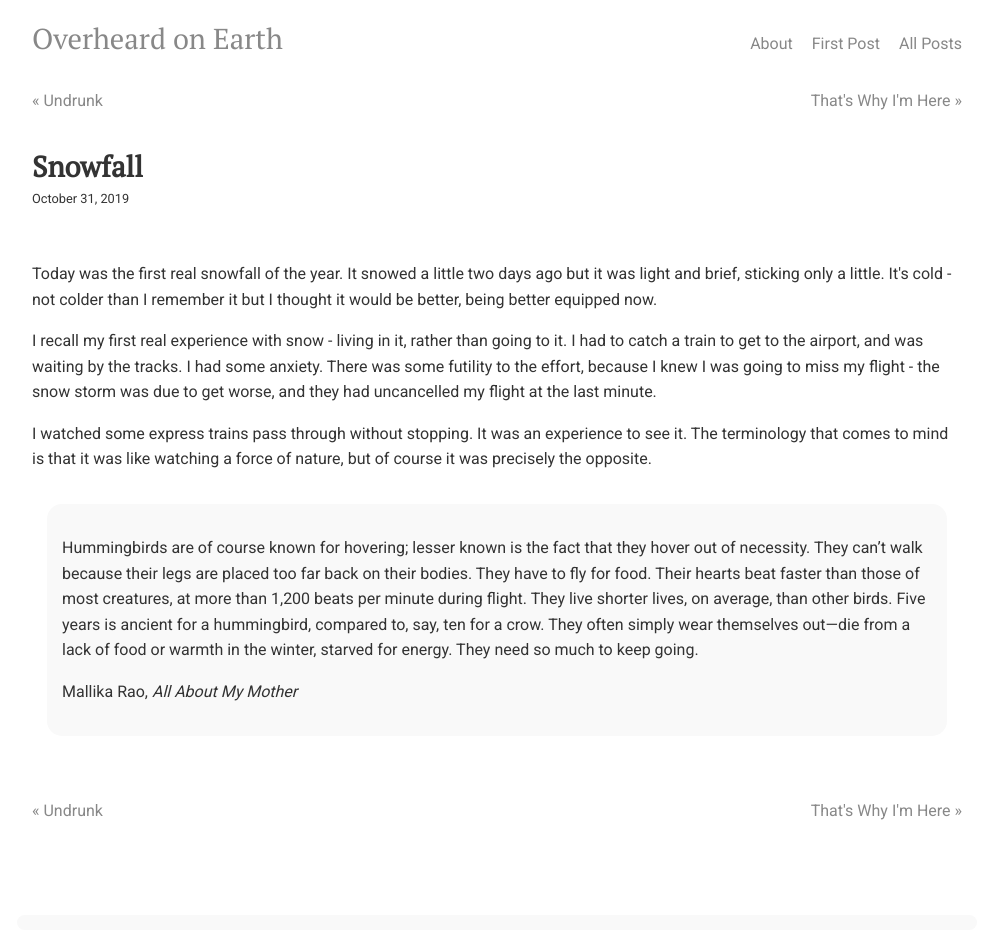
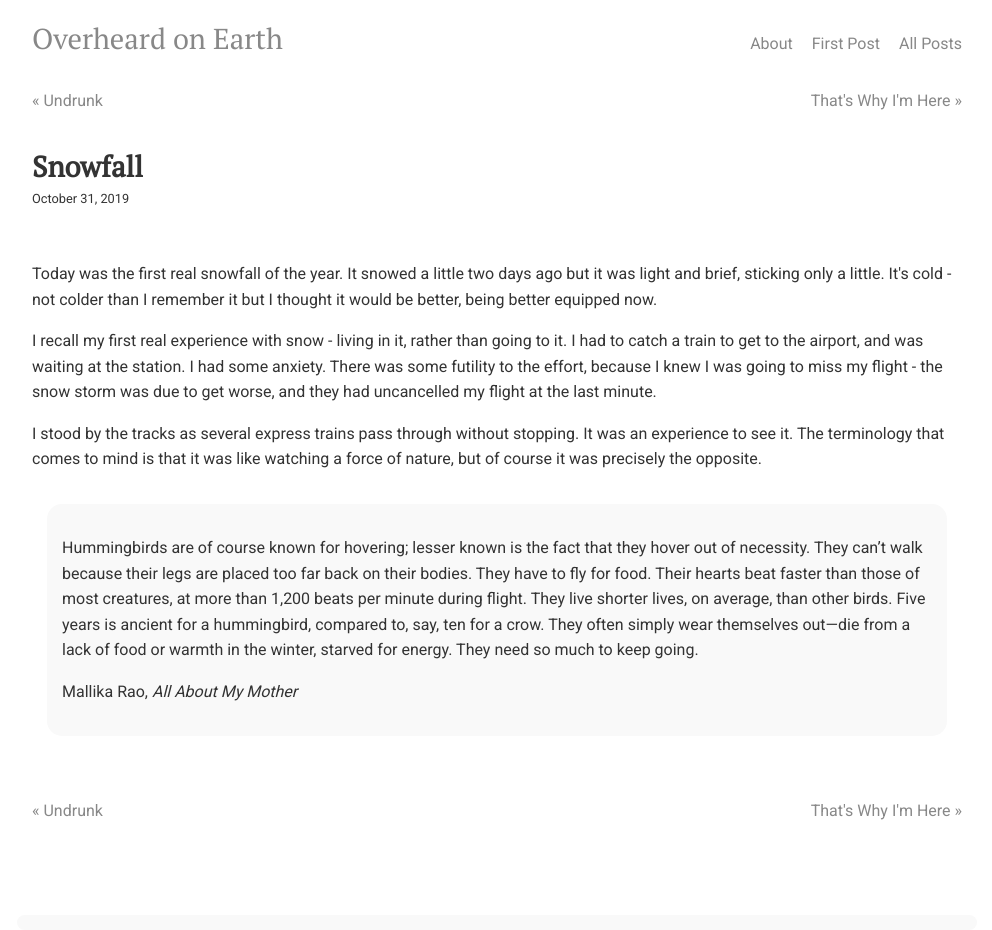
Before and after one commit to overheardonearth/overheardonearth.github.io, a Jekyll site: the page built from _posts/2019-10-31-snowfall.html, in a window 1280 px wide. Shown: the whole page, without its empty margins (143-1135 px from the left). Built offline with Jekyll 4.4.1, drawn with Linux system fonts in a browser that asks for light colours; comment, search, counter and statistics services are not loaded.

Commit message:
Update 2019-10-31-snowfall.html

```diff
--- a/_posts/2019-10-31-snowfall.html
+++ b/_posts/2019-10-31-snowfall.html
@@ -8,9 +8,9 @@ date: 2019-10-31
 Today was the first real snowfall of the year. It snowed a little two days ago but it was light and brief, sticking only a little. It's cold - not colder than I remember it but I thought it would be better, being better equipped now.
 
 <p>
-I recall my first real experience with snow - living in it, rather than going to it. I had to catch a train to get to the airport, and was waiting by the tracks. I had some anxiety. There was some futility to the effort, because I knew I was going to miss my flight - the snow storm was due to get worse, and they had uncancelled my flight at the last minute.
+I recall my first real experience with snow - living in it, rather than going to it. I had to catch a train to get to the airport, and was waiting at the station. I had some anxiety. There was some futility to the effort, because I knew I was going to miss my flight - the snow storm was due to get worse, and they had uncancelled my flight at the last minute.
 
-<p>I watched some express trains pass through without stopping. It was an experience to see it. The terminology that comes to mind is that it was like watching a force of nature, but of course it was precisely the opposite.
+<p>I stood by the tracks as several express trains pass through without stopping. It was an experience to see it. The terminology that comes to mind is that it was like watching a force of nature, but of course it was precisely the opposite.
 
 <div class="media">
 <p>
```
